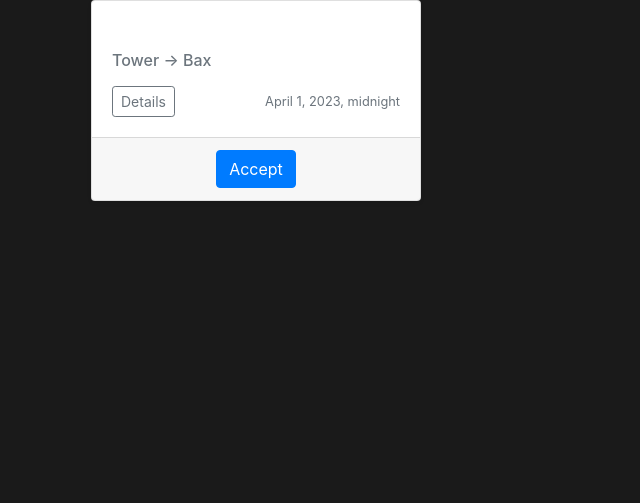
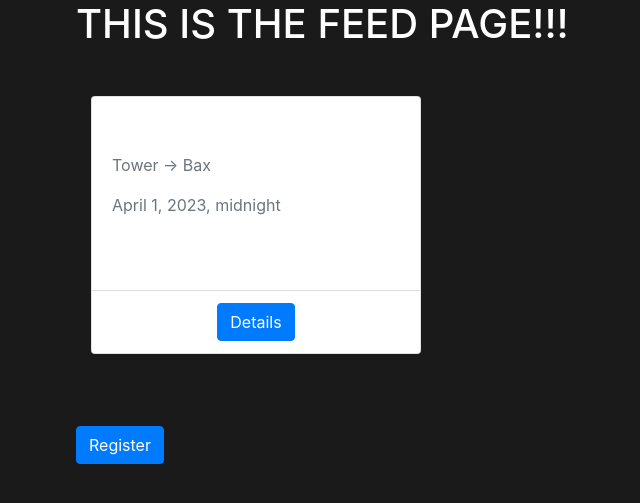
Before and after one commit to alexracape/tascii, a Django app: page / in a window 1280 px wide. Shown: the part 56-559 px from the top of the page, without its empty margins (24-664 px from the left). Run offline with Django 4.2, Linux system fonts and the light colour scheme; data comes from the database, SQL or seed files in the repository.

Commit message:
Update feed.html

```diff
--- a/feed/templates/feed.html
+++ b/feed/templates/feed.html
@@ -1,30 +1,30 @@
 {% extends "base.html" %}
 {% load static %}
+
 {% block page_content %}
 
-<div class="container">
+<h1>THIS IS THE FEED PAGE!!!</h1>
+
+<div class="container my-5">
   <div class="row">
     {% for post in posts %}
-    <div class="col-md-4">
-      <div class="card mb-4 shadow-sm">
-        <div class="card-body">
-          <h5 class="card-title">{{ post.title }}</h5>
-          <h6 class="card-subtitle mb-2 text-muted">{{ post.start_loc }} &rarr; {{ post.end_loc }}</h6>
-          <p class="card-text">{{ post.description }}</p>
-          <div class="d-flex justify-content-between align-items-center">
-            <div class="btn-group">
-              <a href="{% url 'post_details' post.pk %}" class="btn btn-sm btn-outline-secondary">Details</a>
-            </div>
-            <small class="text-muted">{{ post.expiration_date }}</small>
+      <div class="col-md-4 mb-4">
+        <div class="card rounded-3">
+          <div class="card-body">
+            <h5 class="card-title">{{ post.title }}</h5>
+            <p class="card-text text-muted">{{ post.start_loc }} &rarr; {{ post.end_loc }}</p>
+            <p class="card-text text-muted">{{ post.expiration_date }}</p>
+            <h4 class="card-price">{{ post.price }}</h4>
+          </div>
+          <div class="card-footer bg-white text-center">
+            <a href="{% url 'post_details' post.pk %}" class="btn btn-primary">Details</a>
           </div>
         </div>
-        <div class="card-footer text-center">
-          <button class="btn btn-primary">Accept</button>
-        </div>
       </div>
-    </div>
     {% endfor %}
   </div>
 </div>
 
+<a class="btn btn-primary" href="{% url 'register' %}">Register</a>
+
 {% endblock %}
```
